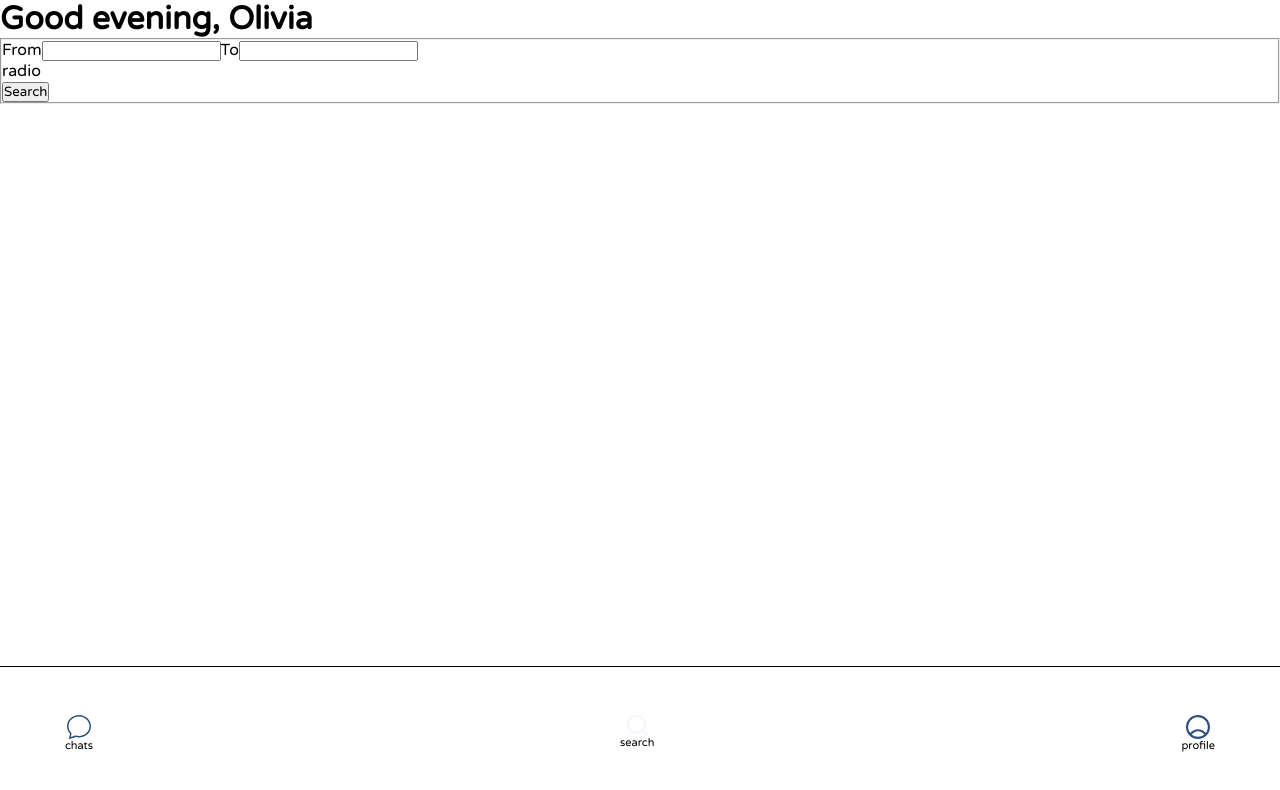
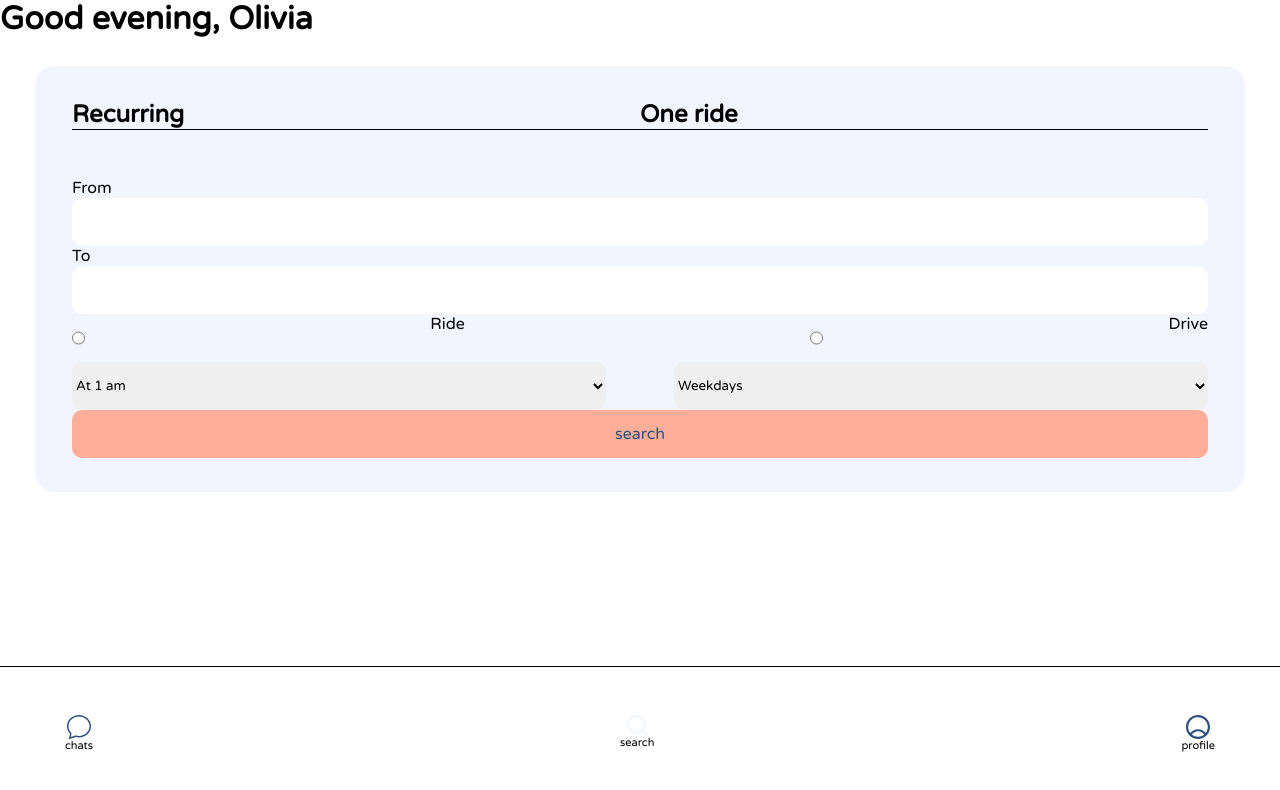
Before and after one commit to robsonlm/team-7, a React (Create React App) app: page /form in a window 1280 px wide. Shown: the top 790 px of the page. Built offline with nearby package versions, Linux system fonts and the light colour scheme.

Commit message:
button added

```diff
--- /dev/null
+++ b/src/components/button/Button.js
@@ -0,0 +1,10 @@
+import React from 'react';
+import './Button.scss';
+
+
+export default function Button({text}) {
+  return (
+    <button className='button'>{text}</button>
+
+  )
+}
--- /dev/null
+++ b/src/components/button/Button.scss
@@ -0,0 +1,13 @@
+@use "../../styles/partials/breakpoints" as *;
+@use "../../styles/partials/mixin" as *;
+@use "../../styles/partials/variables" as *;
+@use "../../styles/partials/typography";
+.button {
+  width: 100%;
+  height: 3rem;
+  background-color: $color-pink;
+  @include typo-paragraph2;
+  color: $color-dark-blue;
+  border: 0ch;
+  border-radius: 0.625rem;
+}
--- a/src/components/form/Form.js
+++ b/src/components/form/Form.js
@@ -1,21 +1,62 @@
 import React from 'react'
-
+import './Form.scss'
+import Button  from '../button/Button';
 export default function Form() {
   return (
     <div className='form'>
+
       <h1 className='form__greeting'>Good evening, Olivia</h1>
-      <fieldset>
+      <fieldset className='form__fieldset'>
+      <div className='form__titles'>
+        <h2 className='form__title form__title--active'>Recurring</h2>
+        <h2 className='form__title form__title--active'>One ride</h2>
+      </div>
         <label>From</label>
         <input></input>
         <label>To</label>
         <input></input>
         <div className='form__radio'>
-          radio
+        <input type="radio" name="contact" value="Ride" />
+        <label  for="email">Ride</label>
+        <input className='form__radiolabel' type="radio" name="contact" value="Drive" />
+        <label className='form__radiolabel' for="phone">Drive</label>
         </div>
         <div className='form__dropdown'>
+          <select id="time" name="time">
+            <option value ='1' > At 1 am</option>
+            <option value ='2' > At 2 am</option>
+            <option value ='3' > At 3 am</option>
+            <option value ='4' > At 4 am</option>
+            <option value ='5' > At 5 am</option>
+            <option value ='6' > At 6 am</option>
+            <option value ='7' > At 7 am</option>
+            <option value ='8' > At 8 am</option>
+            <option value ='9' > At 9 am</option>
+            <option value ='10' > At 10 am</option>
+            <option value ='11' > At 11 am</option>
+            <option value ='12' > At 12 pm</option>
+            <option value ='13' > At 1 pm</option>
+            <option value ='14' > At 2 pm</option>
+            <option value ='15' > At 3 pm</option>
+            <option value ='16' > At 4 pm</option>
+            <option value ='17' > At 5 pm</option>
+            <option value ='18' > At 6 pm</option>
+            <option value ='19' > At 7 pm</option>
+            <option value ='20' > At 8 pm</option>
+            <option value ='21' > At 9 pm</option>
+            <option value ='22' > At 10 pm</option>
+            <option value ='23' > At 11 pm</option>
+            <option value ='24' > At 12 am</option>
 
+          </select>
+          <select id="frequency" name="frequency">
+            <option value ='weekdays' > Weekdays</option>
+            <option value ='weekends' > Weekends</option>
+
+          </select>
         </div>
-        <button className='form__submit'>Search</button>
+        <Button text='search'/>
+
       </fieldset>
     </div>
   )
--- a/src/components/form/Form.scss
+++ b/src/components/form/Form.scss
@@ -1,4 +1,49 @@
-fieldset {
-  display: flex;
-  flex-direction: column;
+@use "../../styles/partials/variables" as *;
+.form {
+  &__titles {
+    display: flex;
+    justify-content: space-between;
+  }
+  &__title {
+    width: 50%;
+    margin-bottom: 3rem;
+    &--active {
+      border-bottom: solid 1px black;
+    }
+  }
+  &__fieldset {
+    display: flex;
+    flex-direction: column;
+    margin: 1.75rem 2.1875rem;
+    padding: 2.125rem 2.3125rem;
+    background-color: $color-light-blue;
+    border: none;
+    border-radius: 1.25rem;
+  }
+  &__radio {
+    display: flex;
+    flex-direction: row;
+    justify-content: space-between;
+    align-content: center;
+  }
+  &__radiolabel {
+    text-align: center;
+    vertical-align: middle;
+  }
+  &__dropdown {
+    display: flex;
+    justify-content: space-between;
+    height: 48px;
+  }
 }
+input {
+  height: 3rem;
+  border-radius: 0.625rem;
+  border: none;
+}
+select {
+  width: 47%;
+  height: 3rem;
+  border: 0;
+  border-radius: 0.625rem;
+}
```
